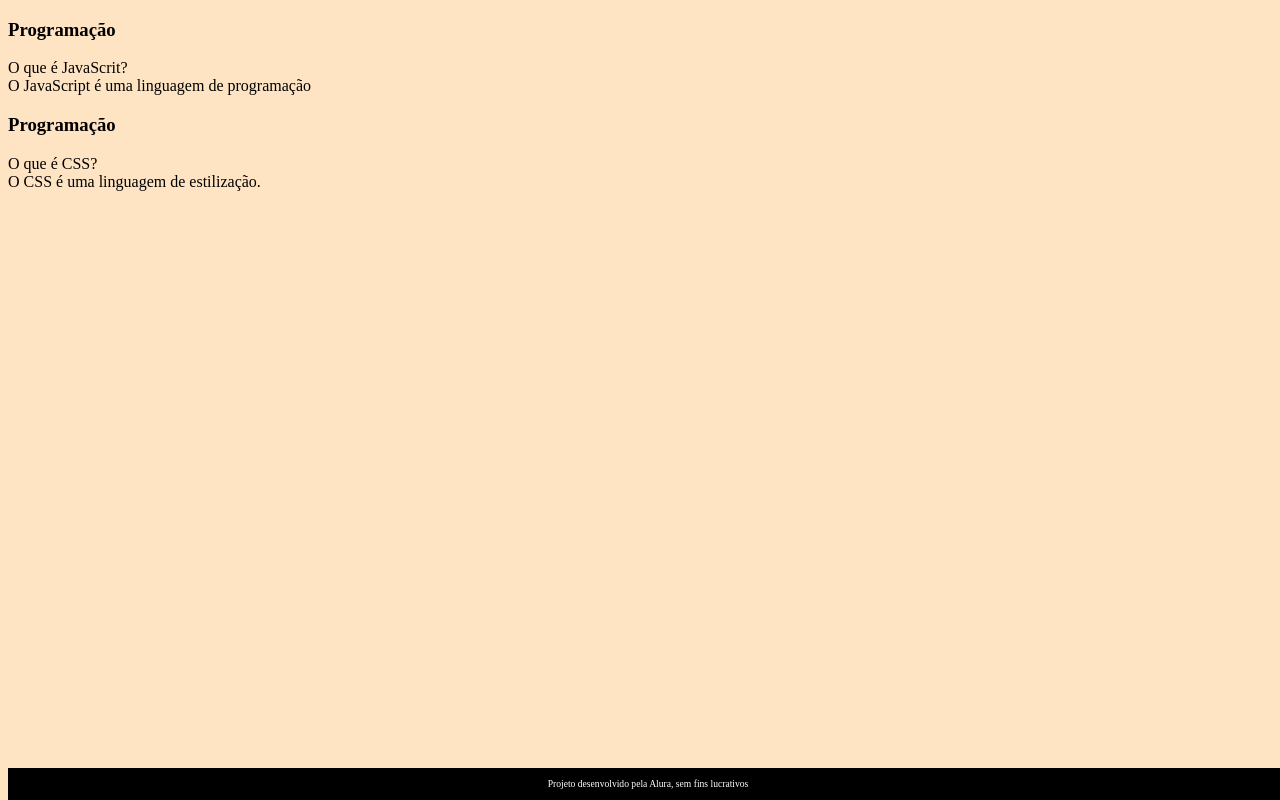
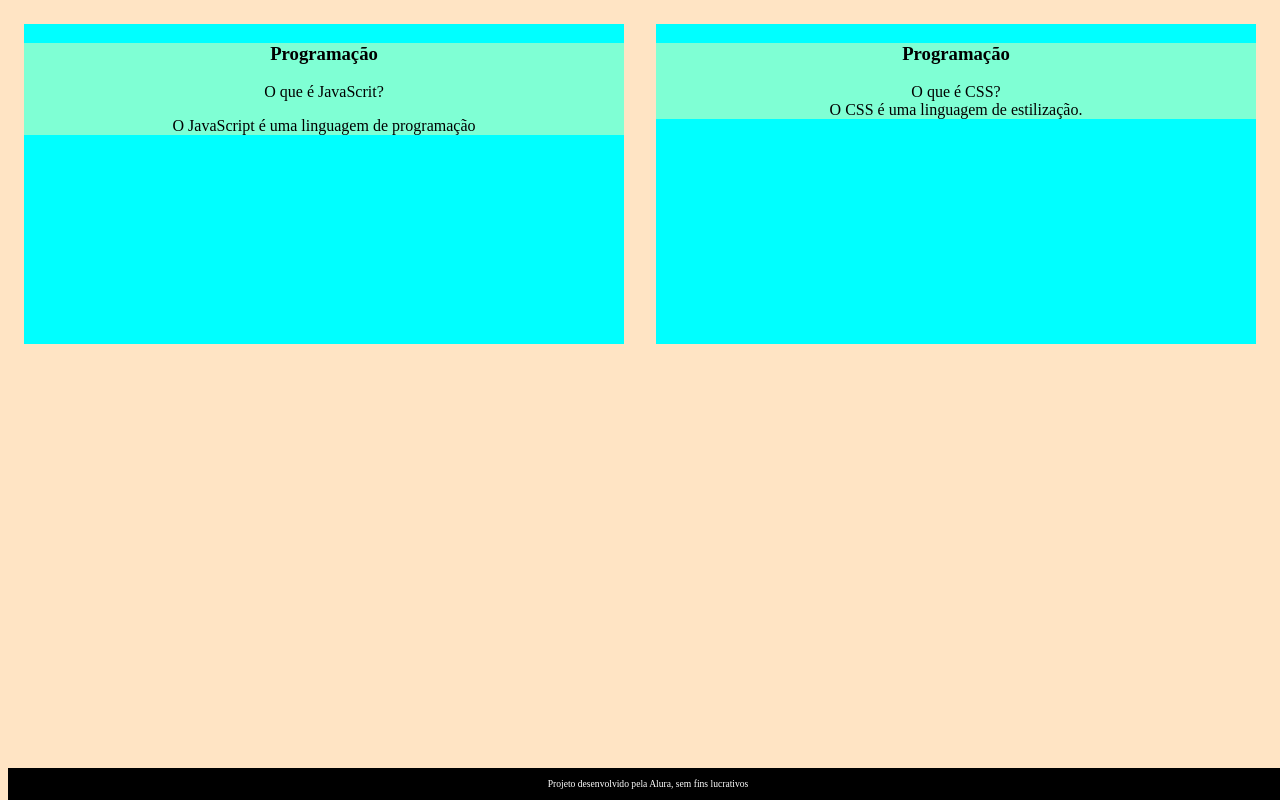
Before and after one commit to vinidomorro/flash-card-wendel, a plain HTML site: page index.html in a window 1280 px wide. Drawn offline with Linux system fonts and the light colour scheme.

Commit message:
Add files via upload

```diff
--- a/index.html
+++ b/index.html
@@ -13,10 +13,10 @@
       <div class="cartao__conteudo">
         <h3>Programação</h3>
         <div class="cartao__conteudo__pergunta">
-        O que é JavaScrit?
+        <p>O que é JavaScrit?</p>
      </div>
      <div class="cartao__conteudo__resposta">
-       O JavaScript é uma linguagem de programação
+       <p>O JavaScript é uma linguagem de programação</p>
      </div>
       </div>
         </article>
@@ -35,6 +35,7 @@
 
         </section>
     </main>
+
     <footer>
         <p>Projeto desenvolvido pela Alura, sem fins lucrativos</p>
     </footer>
--- a/style.css
+++ b/style.css
@@ -1,6 +1,8 @@
 body {
     background-color: bisque;
+    fonyt-family: Bai Jamjuree;
 }
+
 footer{
     background-color: black;
     color: white;
@@ -12,4 +14,21 @@ footer{
 footer {
     text-align: center;
     font-size: 0.6rem;
+    margin-top: 0.5rem;
 }
+#container {
+    display:
+            flex
+  ;
+  }
+  .cartao{
+    margin: 1rem 1rem;
+    background-color: aqua;
+height: 20rem;
+flex-grow: 1;
+flex-basis: calc(33% - 6rem);
+}
+.cartao__conteudo{
+    text-align: center;
+    background-color: aquamarine;
+}
```
